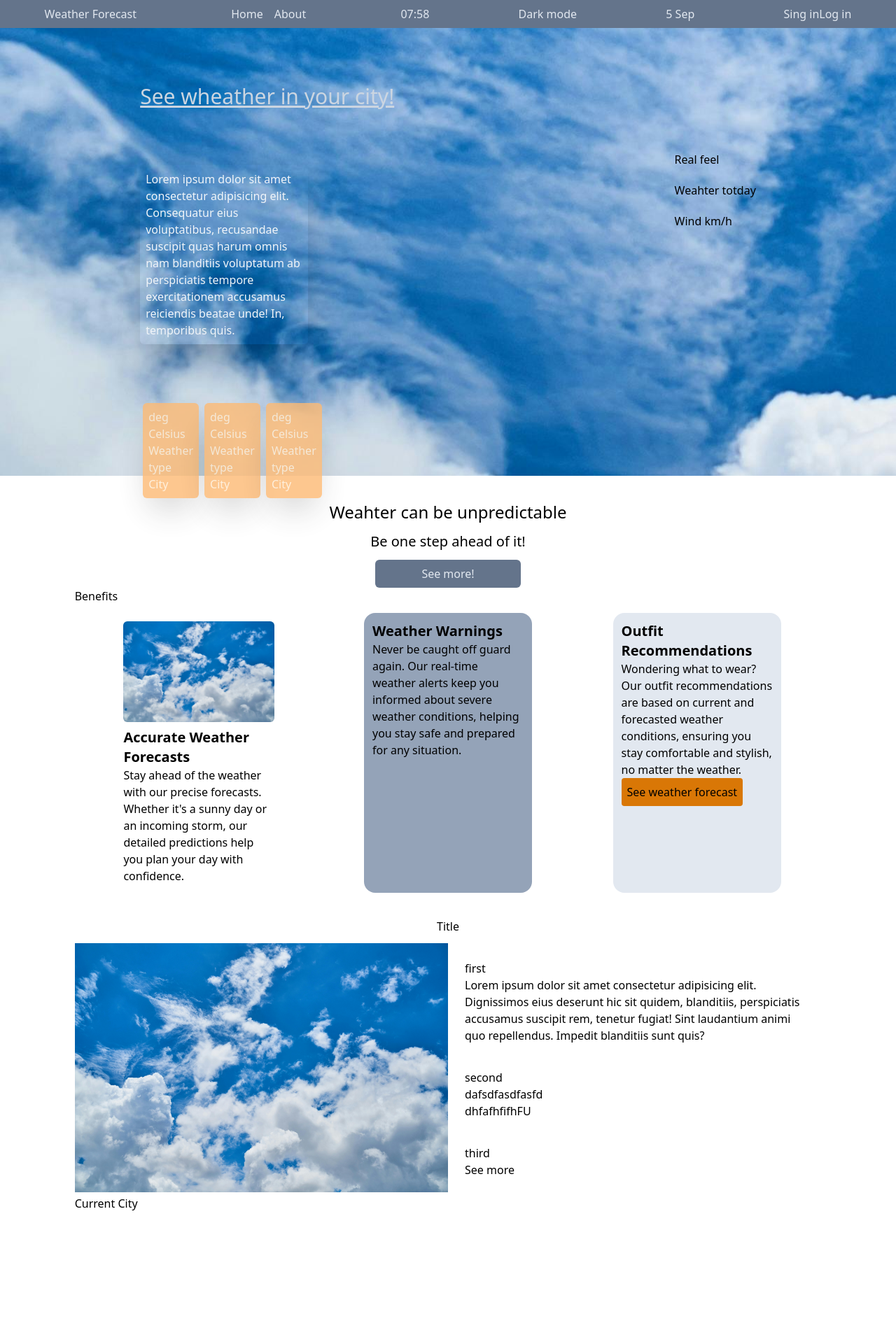
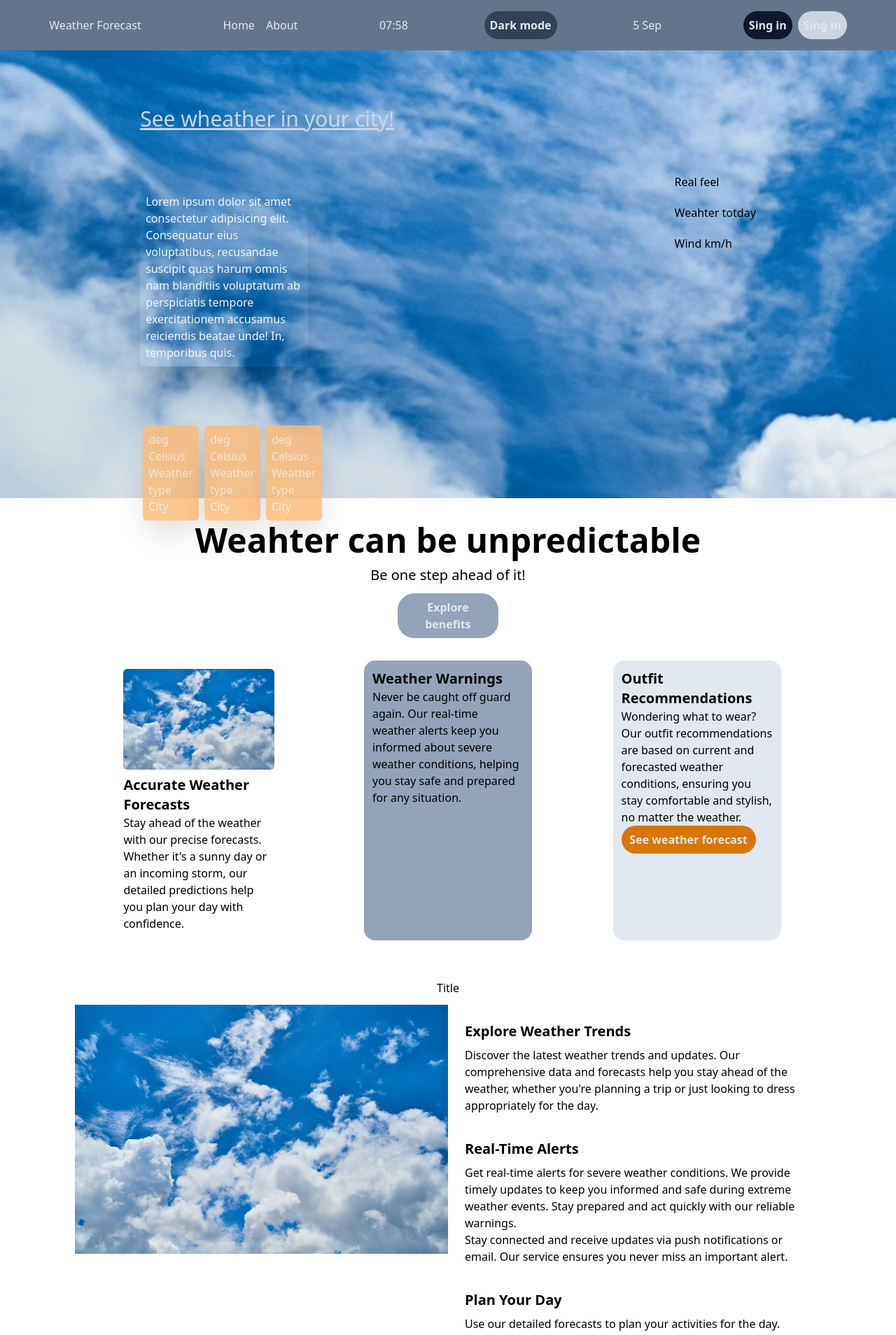
Before and after one commit to Alexandru2401/weather-react-app, a React (Create React App) app: page / in a window 1280 px wide. Shown: the top 1908 px of the page at 70% size. Before the commit the page ends 1732 px from the top, so only its background shows below. Built offline with nearby package versions, Linux system fonts and the light colour scheme.

Commit message:
working on carouselItem

```diff
--- /dev/null
+++ b/src/api/carouselContent.js
@@ -0,0 +1,50 @@
+import Button from "../components/UI/Button";
+
+export const items = [
+  {
+    title: "First Card",
+    content: (
+      <>
+        <h2 className="text-xl font-semibold mb-2">Explore Weather Trends</h2>
+        <p>
+          Discover the latest weather trends and updates. Our comprehensive data
+          and forecasts help you stay ahead of the weather, whether you're
+          planning a trip or just looking to dress appropriately for the day.
+        </p>
+      </>
+    ),
+  },
+  {
+    title: "Second Card",
+    content: (
+      <>
+        <h2 className="text-xl font-semibold mb-2">Real-Time Alerts</h2>
+        <p>
+          Get real-time alerts for severe weather conditions. We provide timely
+          updates to keep you informed and safe during extreme weather events.
+          Stay prepared and act quickly with our reliable warnings.
+        </p>
+        <p>
+          Stay connected and receive updates via push notifications or email.
+          Our service ensures you never miss an important alert.
+        </p>
+      </>
+    ),
+  },
+  {
+    title: "Third Card",
+    content: (
+      <>
+        <h2 className="text-xl font-semibold mb-2">Plan Your Day</h2>
+        <p>
+          Use our detailed forecasts to plan your activities for the day.
+          Whether it's a sunny day or a rainy afternoon, our accurate
+          predictions help you make the most out of your schedule.
+        </p>
+        <Button className="bg-blue-500 text-white p-2 rounded mt-3 hover:bg-blue-600">
+          See More
+        </Button>
+      </>
+    ),
+  },
+];
--- a/src/components/Navbar.jsx
+++ b/src/components/Navbar.jsx
@@ -5,9 +5,11 @@ import {
   day,
   currentMonths,
 } from "../utils/currentDate";
+import Button from "./UI/Button";
+
 export default function Navbar() {
   return (
-    <nav className="flex items-center justify-around bg-slate-500 text-slate-200">
+    <nav className="flex items-center justify-around bg-slate-500 text-slate-200 p-4">
       <div>Weather Forecast</div>
       <ul className="flex items-center justify-center">
         <li className="p-1 m-1">
@@ -20,13 +22,17 @@ export default function Navbar() {
       <div>
         {formattedHours}:{minutes}
       </div>
-      <div>Dark mode</div>
+      <Button className="bg-slate-700">Dark mode</Button>
       <div>
         {day} {currentMonths}
       </div>
-      <ul className="flex">
-        <li>Sing in</li>
-        <li>Log in</li>
+      <ul>
+        <Link className="m-2">
+          <Button className="bg-slate-900">Sing in</Button>
+        </Link>
+        <Link>
+          <Button className="bg-slate-300">Sing in</Button>
+        </Link>
       </ul>
     </nav>
   );
--- /dev/null
+++ b/src/components/UI/Button.jsx
@@ -0,0 +1,9 @@
+export default function Button({ children, className }) {
+  return (
+    <button
+      className={`${className} rounded-3xl p-2 text-slate-200 font-semibold`}
+    >
+      {children}
+    </button>
+  );
+}
--- a/src/components/UI/CarouselHome.jsx
+++ b/src/components/UI/CarouselHome.jsx
@@ -1,7 +1,9 @@
 import carouselImg from "../../assets/carouselImg.jpg";
 import Card from "./Card";
-
+import { items } from "../../api/carouselContent";
+import { useState } from "react";
 export default function CarouselHome() {
+  const [index, setIndex] = useState(0);
   return (
     <>
       <h2 className="text-center m-3">Title</h2>
@@ -10,24 +12,9 @@ export default function CarouselHome() {
           <img src={carouselImg} />
         </div>
         <div className="w-2/4">
-          <Card>
-            <h2>first</h2>
-            <p>
-              Lorem ipsum dolor sit amet consectetur adipisicing elit.
-              Dignissimos eius deserunt hic sit quidem, blanditiis, perspiciatis
-              accusamus suscipit rem, tenetur fugiat! Sint laudantium animi quo
-              repellendus. Impedit blanditiis sunt quis?
-            </p>
-          </Card>
-          <Card>
-            <h2>second</h2>
-            <p>dafsdfasdfasfd</p>
-            <p>dhfafhfifhFU</p>
-          </Card>
-          <Card>
-            <h2>third</h2>
-            <button>See more</button>
-          </Card>
+          {items.map((item) => (
+            <Card>{item.content}</Card>
+          ))}
         </div>
       </div>
     </>
--- a/src/components/UI/FirstHomeComp.jsx
+++ b/src/components/UI/FirstHomeComp.jsx
@@ -1,21 +1,18 @@
 import Card from "./Card";
 import { Link } from "react-router-dom";
 import bgImg from "../../assets/carouselImg.jpg";
+import Button from "./Button";
 export default function FirstHomeComp() {
   const cardStyle = "max-w-60 rounded-2xl";
 
   return (
     <div className="flex align-center justify-center flex-col my-6">
-      <h2 className="text-2xl mx-auto my-3">Weahter can be unpredictable</h2>
+      <h2 className="text-5xl font-semibold mx-auto my-3">Weahter can be unpredictable</h2>
       <p className="text-xl mx-auto mb-3">Be one step ahead of it!</p>
       <Link to="/about" className="mx-auto">
-        <button className="bg-slate-500 w-52 rounded-md p-2 text-slate-200">
-          See more!
-        </button>
+        <Button className="bg-slate-400 w-36">Explore benefits</Button>
       </Link>
-      <p>Benefits</p>
-      {/* Here will be listed 3 cards */}
-      <div className="flex align-center justify-around">
+      <div className="flex align-center justify-around my-5">
         <Card className={cardStyle}>
           <img src={bgImg} className="w-80 rounded-md" alt="Weather Forecast" />
           <h3 className="text-xl font-semibold mt-2">
@@ -44,9 +41,9 @@ export default function FirstHomeComp() {
             current and forecasted weather conditions, ensuring you stay
             comfortable and stylish, no matter the weather.
           </p>
-          <button className="bg-amber-600 p-2 rounded">
+          <Button className="bg-amber-600 w-48">
             See weather forecast
-          </button>
+          </Button>
         </Card>
       </div>
     </div>
--- a/src/pages/Home.jsx
+++ b/src/pages/Home.jsx
@@ -7,9 +7,9 @@ export default function Home() {
     <>
       <Header />
       <main className="w-10/12 m-auto">
-      <FirstHomeComp />
-      <CarouselHome />
-      <CurrentCity />
+        <FirstHomeComp />
+        <CarouselHome />
+        <CurrentCity />
       </main>
     </>
   );
```
